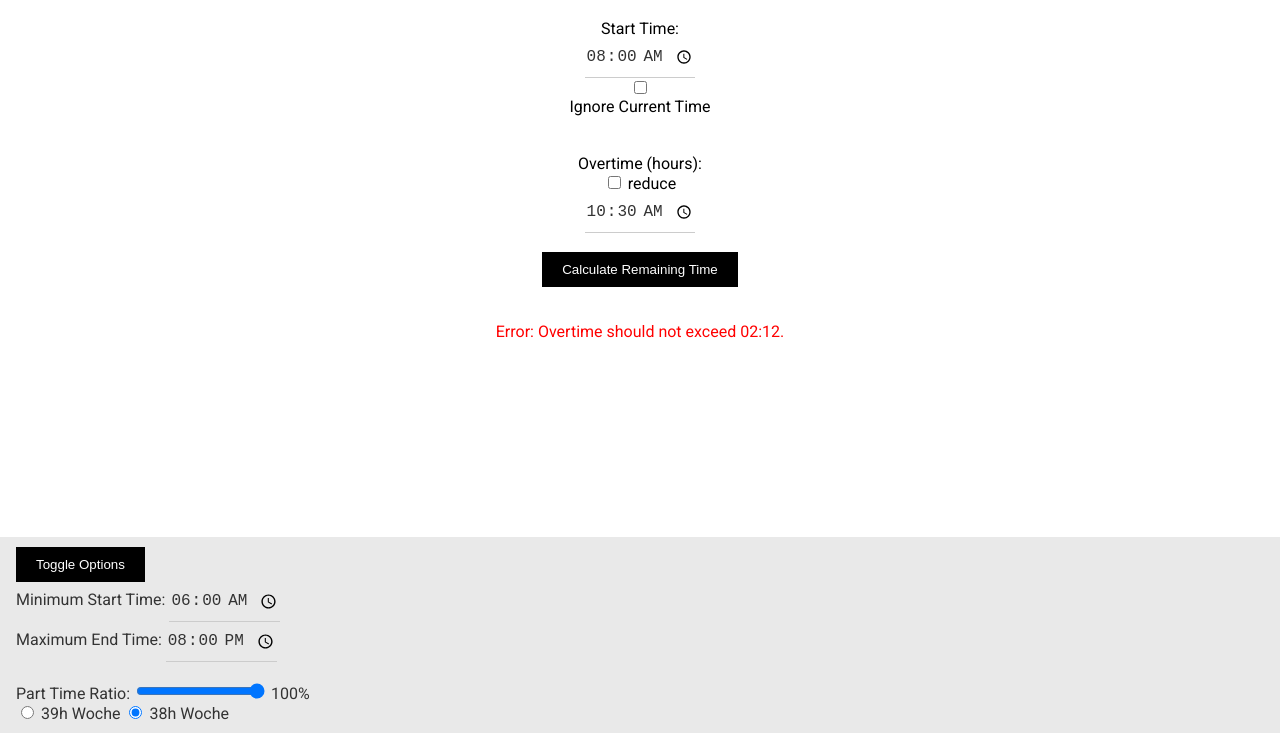
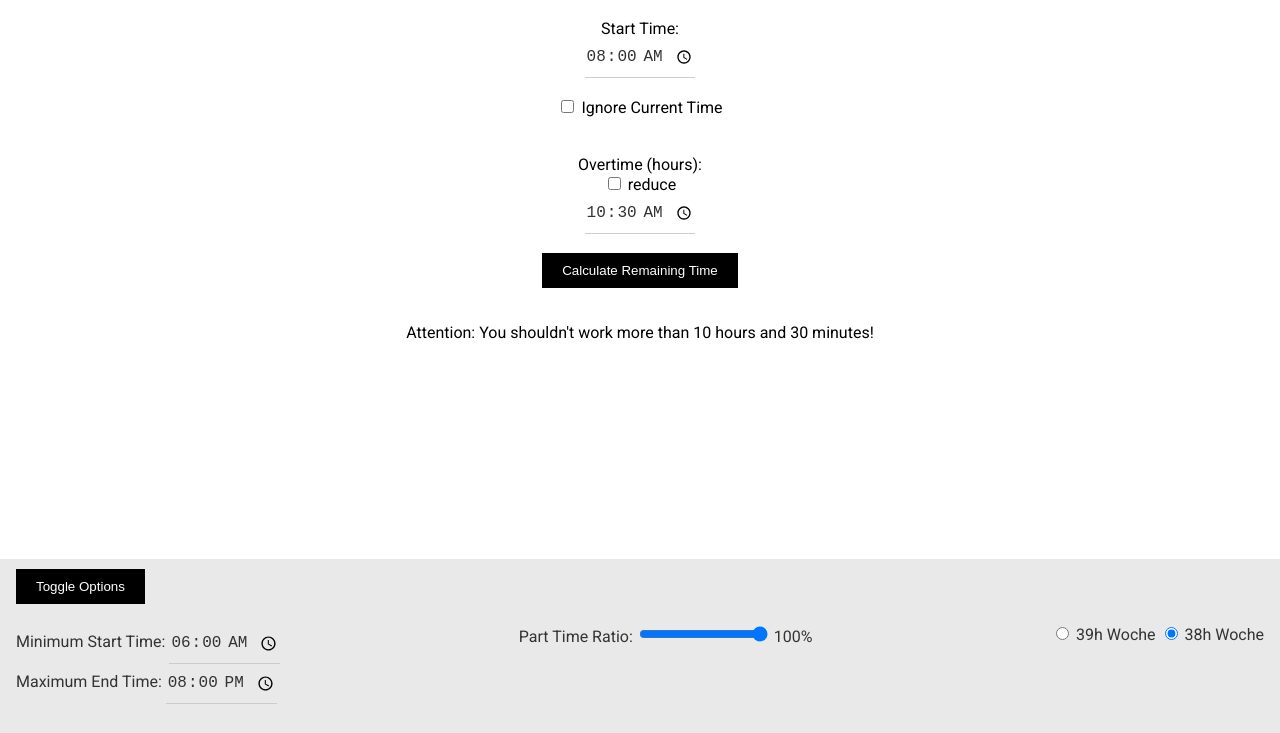
Before and after one commit to Pangv/9to5, a plain HTML site: page index.html in a window 1280 px wide. Both pictures are taken after typing "10:30" into the empty fields and a click on the button "Calculate Remaining Time". Shown: the part 67-800 px from the top of the page. Drawn offline with nearby package versions, Linux system fonts and the light colour scheme.

Commit message:
Refactor handleIgnoreCurrentTimeChange function and calculateRemainingTime function Update main.css and index.html, add translations.js Add launch.json for launching Chrome with specific configuration Update main.css to center align text in input[type="text"] Update index.html to add checkbox and label for ignoring current time Update index.html to add range input and radio buttons for part time ratio and week hours

```diff
--- a/index.html
+++ b/index.html
@@ -14,10 +14,13 @@
         >Actual Start Time:</label
       >
       <input type="time" id="startTime" value="08:00" />
+      <br>
+      <div>
         <input type="checkbox" id="ignoreCurrentTime" />
         <label for="ignoreCurrentTime" data-text="labelIgnoreCurrentTime"
         >Ignore Current Time</label
         >
+      </div>
       <br />
       <label
         for="artificialCurrentTime"
@@ -71,6 +74,7 @@
           <br />
           <br />
         </div>
+        <div>
           <label for="range" data-text="labelPartTimeRatio">Part time </label>
           <input
           type="range"
@@ -81,7 +85,8 @@
           value="100"
           />
           <span id="ratio">100%</span>
-        <br />
+        </div>
+        <div>
           <input
           id="39h"
           type="radio"
@@ -93,6 +98,7 @@
           <input id="38h" type="radio" value="38" name="weekHoursRadioGroup" />
           <label for="38h">38h Woche</label>
         </div>
+      </div>
     </footer>
   </body>
 </html>
--- a/src/main.css
+++ b/src/main.css
@@ -39,6 +39,7 @@ input[type="text"] {
   height: 40px;
   color: var(--base-font-color);
   font-size: 16px;
+  text-align: center;
 }
 
 input[type="text"]::placeholder {
@@ -81,34 +82,29 @@ input[type="time"]:focus {
   border-bottom: 1px solid #000;
 }
 
-
-
 footer {
   background: #e9e9e9;
   color: var(--base-font-color);
   padding: 10px 1em;
 
+
   & input {
     color: var(--base-font-color);
   }
 
-  &.options {
+  #options {
     display: flex;
-    justify-content: center;
+    justify-content: space-between;
     margin-top: 20px;
   }
 
 }
 
+
+
 h1 {
   font-family: var(--font-family-heading);
   text-align: center;
-}
-
-.options {
-  display: flex;
-  justify-content: center;
-  margin-top: 20px;
 }
 
 /* center the container */
--- a/src/main.js
+++ b/src/main.js
@@ -9,135 +9,123 @@ let HOURS_PER_WEEK = 39; // change me later
 let HOURS_PER_DAY = HOURS_PER_WEEK / 5; // change me later
 
 document.addEventListener('DOMContentLoaded', () => {
-  const weekHoursRadioGroup = document.getElementsByName('weekHoursRadioGroup');
-  const calculateButton = document.getElementById('calculateButton');
-  const stopButton = document.getElementById('stopButton');
-  const ignoreCurrentTimeCheckbox =
-    document.getElementById('ignoreCurrentTime');
-  const artificialCurrentTimeInput = document.getElementById(
-    'artificialCurrentTime'
-  );
-  const artificialCurrentTimeLabel = document.getElementById(
-    'artificialCurrentTimeLabel'
-  );
-  toggleOptionsVisibility();
+  const elements = {
+    weekHoursRadioGroup: document.getElementsByName('weekHoursRadioGroup'),
+    calculateButton: document.getElementById('calculateButton'),
+    stopButton: document.getElementById('stopButton'),
+    ignoreCurrentTimeCheckbox: document.getElementById('ignoreCurrentTime'),
+    artificialCurrentTimeInput: document.getElementById(
+      'artificialCurrentTime'
+    ),
+    artificialCurrentTimeLabel: document.getElementById(
+      'artificialCurrentTimeLabel'
+    ),
+    partTimeRatioElement: document.getElementById('partTimeRatio'),
+    startTime: document.getElementById('startTime'),
+    overtime: document.getElementById('overtime'),
+    killTime: document.getElementById('killTime'),
+    minStartTime: document.getElementById('minStartTime'),
+    maxEndTime: document.getElementById('maxEndTime'),
+    error: document.getElementById('error'),
+    result: document.getElementById('result'),
+    options: document.getElementById('options'),
+    optionToggle: document.getElementById('optionToggle'),
+  };
 
-  let workingHoursDecimal;
+  const toggleOptionsVisibility = () => {
+    elements.optionToggle.addEventListener('click', () => {
+      elements.options.style.display =
+        elements.options.style.display === 'none' ? 'flex' : 'none';
+    });
+  };
 
-  function toggleOptionsVisibility() {
-    const optionButton = document.getElementById('optionToggle');
-    optionButton.addEventListener('click', () => {
-      const options = document.getElementById('options');
-      if (options.style.display === 'none') {
-        options.style.display = 'block';
-        options.style.transition = 'display 5s';
-      } else {
-        options.style.display = 'none';
-        options.style.transition = 'display 1s';
-      }
+  const calculateWorkingHours = () => {
+    const updateWorkingHours = (e) => {
+      const partTimeRatio = e.target.value;
+      elements.partTimeRatioElement.textContent = partTimeRatio + '%';
+      return calculateWorkingHoursDecimal(HOURS_PER_DAY, partTimeRatio);
+    };
+
+    elements.partTimeRatioElement.addEventListener(
+      'change',
+      updateWorkingHours
+    );
+    return calculateWorkingHoursDecimal(
+      HOURS_PER_DAY,
+      elements.partTimeRatioElement.value
+    );
+  };
+
+  const handleWeekHoursChange = () => {
+    elements.weekHoursRadioGroup.forEach((radio) => {
+      radio.addEventListener('change', (e) => {
+        HOURS_PER_WEEK = e.target.value === '38' ? 38 : 39;
+        HOURS_PER_DAY = HOURS_PER_WEEK / 5;
+      });
     });
-  }
+  };
 
-  function calculateWorkingHours() {
-    const partTimeRatioElement = document.getElementById('partTimeRatio');
-    const hoursPerDay = HOURS_PER_DAY;
+  const setWeeklyWorkingHoursBasedOnYear = () => {
+    const currentYear = new Date().getFullYear();
+    const is2024 = currentYear === 2024;
+    elements.weekHoursRadioGroup[is2024 ? 1 : 0].checked = true;
+    HOURS_PER_WEEK = is2024 ? 39 : 38;
+    HOURS_PER_DAY = HOURS_PER_WEEK / 5;
+  };
 
-    function updateWorkingHours(e) {
-      const partTimeRatio = e.target.value;
-      workingHoursDecimal = calculateWorkingHoursDecimal(
-        hoursPerDay,
-        partTimeRatio
-      );
-      document.getElementById('ratio').textContent = partTimeRatio + '%';
-    }
+  const initialize = () => {
+    toggleOptionsVisibility();
+    setWeeklyWorkingHoursBasedOnYear();
+    handleWeekHoursChange();
+    handleIgnoreCurrentTimeChange(
+      elements.ignoreCurrentTimeCheckbox,
+      elements.artificialCurrentTimeInput,
+      elements.artificialCurrentTimeLabel
+    );
+    updateLanguage();
+    toggleButtons();
+    formatArtificialCurrentTime(elements.artificialCurrentTimeInput);
+    validateArtificialCurrentTimeInput(elements.artificialCurrentTimeInput);
+  };
 
-    partTimeRatioElement.addEventListener('change', updateWorkingHours);
+  const calculate = () => {
+    if (window.intervalId) clearInterval(window.intervalId);
 
-    // Initial calculation based on the current value of the part-time ratio element
-    const initialPartTimeRatio = partTimeRatioElement.value;
-    workingHoursDecimal = calculateWorkingHoursDecimal(
-      hoursPerDay,
-      initialPartTimeRatio
+    const workingHoursDecimal = calculateWorkingHours();
+    const start = new Date(`1970-01-01T${elements.startTime.value}:00`);
+    const minStart = new Date(`1970-01-01T${elements.minStartTime.value}:00`);
+    const maxEnd = new Date(`1970-01-01T${elements.maxEndTime.value}:00`);
+    const overtime = new Date(
+      `1970-01-01T${elements.overtime.value || '00:00'}:00`
     );
-    return workingHoursDecimal;
-  }
+    const killTime = elements.killTime.checked;
+    const language = navigator.language.split('-')[0];
 
-  setWeeklyWorkingHoursBasedOnYear();
-  handleWeekHoursChange();
-  handleIgnoreCurrentTimeChange(
-    ignoreCurrentTimeCheckbox,
-    artificialCurrentTimeInput,
-    artificialCurrentTimeLabel
-  );
+    if (maxEnd <= start) maxEnd.setDate(maxEnd.getDate() + 1);
 
-  updateLanguage();
-  toggleButtons();
-  formatArtificialCurrentTime(artificialCurrentTimeInput);
-  validateArtificialCurrentTimeInput(artificialCurrentTimeInput);
-  workingHoursDecimal = calculateWorkingHours(partTimeRatio);
-
-  // Event listener for the calculate button
-  calculateButton.addEventListener('click', () => {
-    if (window.intervalId) {
-      clearInterval(window.intervalId);
-    }
-
-    workingHoursDecimal = calculateWorkingHours(partTimeRatio);
-
-    // Get new values each time the calculate button is clicked
-    const startTime = document.getElementById('startTime').value;
-    let overtimeInputValue =
-      document.getElementById('overtime').value || '00:00';
-    const killTime = document.getElementById('killTime').checked;
-    const minStartTime = document.getElementById('minStartTime').value;
-    const maxEndTime = document.getElementById('maxEndTime').value;
-    const language = navigator.language.split('-')[0]; // Assuming this is part of your translations
-
-    // Validate overtime input
-    const overtimeInputValueTemp = overtimeInputValue.split(':');
-    let overtimeHours = Number(overtimeInputValueTemp[0]);
-    let overtimeMinutes = Number(overtimeInputValueTemp[1]);
-    if (!killTime) {
-      if (overtimeHours > 2 || (overtimeHours === 2 && overtimeMinutes > 12)) {
-        document.getElementById('error').textContent =
-          translations[language]['errorOvertimeExceedsMax'];
-        document.getElementById('error').style.color = 'red';
-        return;
-      }
-    }
-
-    // Parse times into Date objects
-    const start = new Date(`1970-01-01T${startTime}:00`);
-    const minStart = new Date(`1970-01-01T${minStartTime}:00`);
-    let overtime = new Date(`1970-01-01T${overtimeInputValue}:00`);
-    let maxEnd = new Date(`1970-01-01T${maxEndTime}:00`);
-
-    if (maxEnd <= start) {
-      maxEnd.setDate(maxEnd.getDate() + 1);
-    }
-
-    let { end, breakTime } = calculateEndAndBreakTime(
+    const { end, breakTime } = calculateEndAndBreakTime(
       start,
       workingHoursDecimal,
       overtime,
       killTime
     );
+    const totalTimeIncludingBreaks = toDecimalHours(end - start);
 
-    const totalTimeIncludingBreaks = toDecimalHours(end - start);
     if (
       totalTimeIncludingBreaks >=
       MAX_WORKING_HOURS_DECIMAL + breakTime / 60
     ) {
-      document.getElementById('error').textContent =
+      elements.error.textContent =
         translations[language]['errorWorkingMoreThan10Hours30Minutes'];
+      return;
     }
 
     if (end > maxEnd) {
-      document.getElementById('error').textContent =
+      elements.error.textContent =
         translations[language]['errorCalculatedTimeIsAfterMax'];
+      return;
     }
 
-    // Create the interval function
     const updateRemainingTime = initializeRemainingTimeUpdater(
       language,
       calculateRemainingTime,
@@ -147,46 +135,20 @@ document.addEventListener('DOMContentLoaded', () => {
       breakTime,
       translations
     );
-    // Call the update function immediately, and then set an interval to update every second
+
     updateRemainingTime();
     window.intervalId = setInterval(updateRemainingTime, 1000);
     toggleButtons();
-  });
+  };
 
-  stopButton.addEventListener('click', () => {
+  elements.calculateButton.addEventListener('click', calculate);
+  elements.stopButton.addEventListener('click', () => {
     clearInterval(window.intervalId);
     window.intervalId = null;
     toggleButtons();
   });
 
-  function handleWeekHoursChange() {
-    weekHoursRadioGroup.forEach((radio) => {
-      radio.addEventListener('change', function (e) {
-        if (e.target.value === '38') {
-          HOURS_PER_WEEK = 38;
-          HOURS_PER_DAY = HOURS_PER_WEEK / 5;
-        } else {
-          HOURS_PER_WEEK = 39;
-          HOURS_PER_DAY = HOURS_PER_WEEK / 5;
-        }
-
-        workingHoursDecimal = calculateWorkingHours(partTimeRatio);
-      });
-    });
-  }
-
-  function setWeeklyWorkingHoursBasedOnYear() {
-    const currentYear = new Date().getFullYear();
-    if (currentYear === 2024) {
-      weekHoursRadioGroup[1].checked = true;
-      HOURS_PER_WEEK = 39;
-      HOURS_PER_DAY = HOURS_PER_WEEK / 5;
-    } else {
-      weekHoursRadioGroup[0].checked = true;
-      HOURS_PER_WEEK = 38;
-      HOURS_PER_DAY = HOURS_PER_WEEK / 5;
-    }
-  }
+  initialize();
 });
 
 function calculateRemainingTime(
```
Lines whose indentation alone changed are shown as unchanged.
